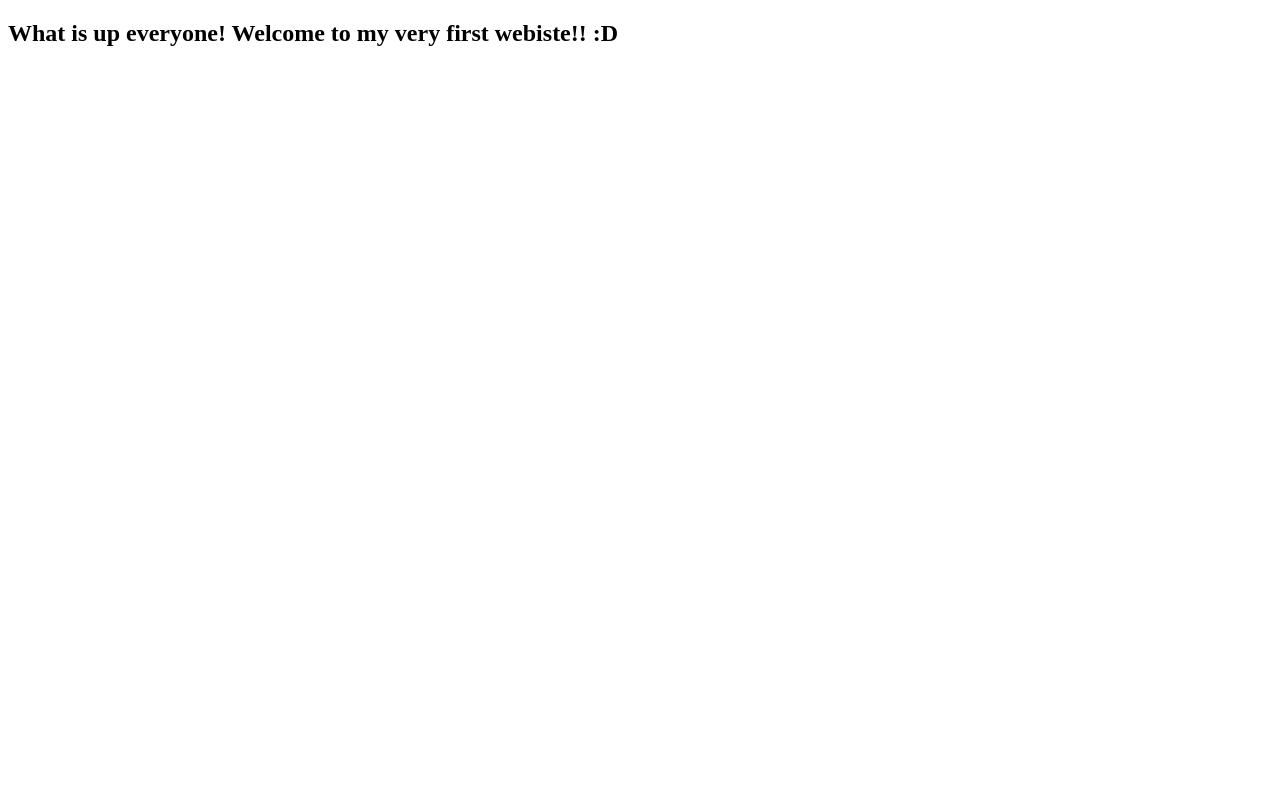
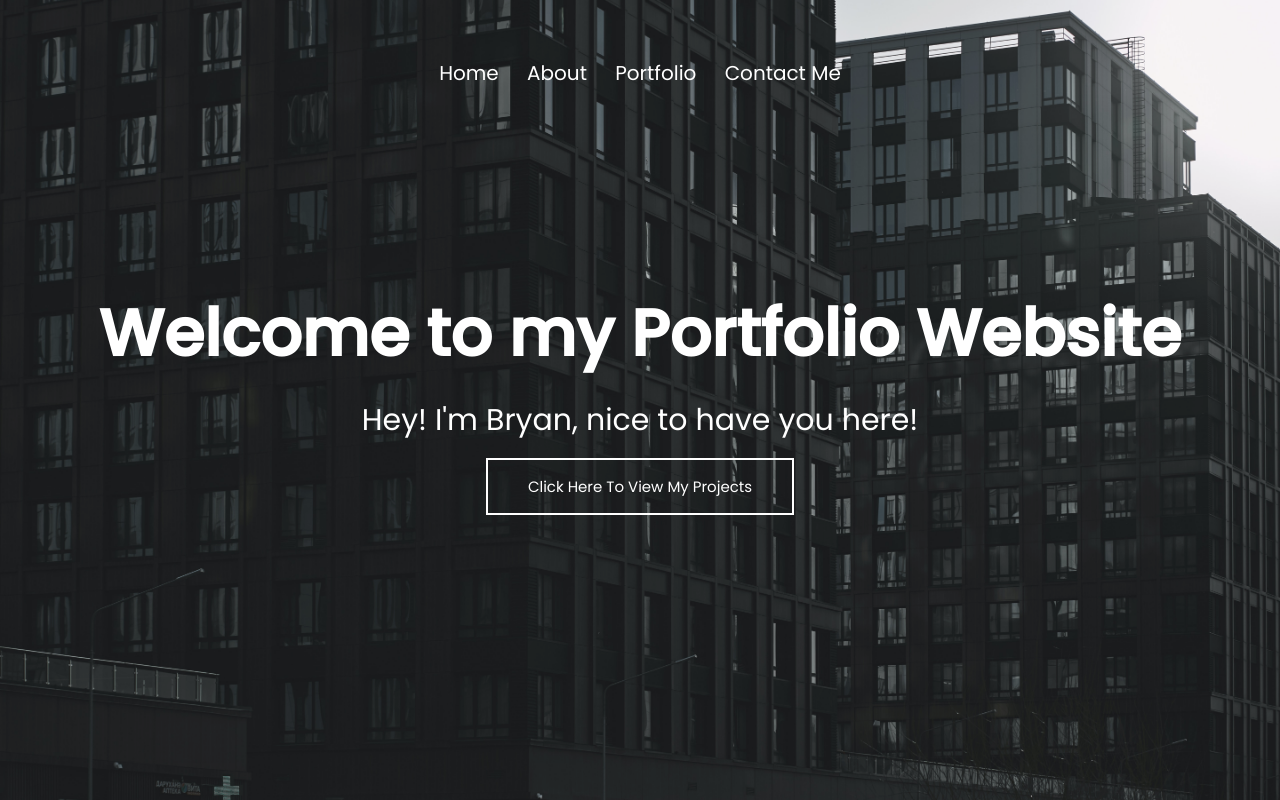
Before and after one commit to bryanng77/HTML_Documents, a plain HTML site: page index.html in a window 1280 px wide. Drawn offline with Linux system fonts and the light colour scheme.

Commit message:
Header and Nav Bar Completed

```diff
--- a/index.html
+++ b/index.html
@@ -1,17 +1,41 @@
 <!DOCTYPE html>
 <html>
-    <head>
 
-    </head>
+<head>
+    <meta name="viewport" content="with=device-width, initial-scale = 1.0">
+    <title>😀 Website Design Tutorial</title>
+    <link rel="stylesheet" href="style.css">
+    <link rel="preconnect" href="https://fonts.googleapis.com">
+    <link rel="preconnect" href="https://fonts.gstatic.com" crossorigin>
+    <link href="https://fonts.googleapis.com/css2?family=Poppins:wght@400;500&display=swap" rel="stylesheet">
+</head>
 
-    <body>
+<header>
+    <section class="header">
+        <nav>
+            <div class="nav-links">
+                <ul>
+                    <li><a href="">Home</a></li>
+                    <li><a href="">About</a></li>
+                    <li><a href="">Portfolio</a></li>
+                    <li><a href="">Contact Me</a></li>
+                </ul>
+            </div>
+        </nav>
 
-        <h2>What is up everyone! Welcome to my very first webiste!! :D</h2>
+        <div class="text-box">
+            <h1>Welcome to my Portfolio Website</h1>
+            <p>Hey! I'm Bryan, nice to have you here!</p>
+            <a href = "" class = "view-projects-btn">Click Here To View My Projects</a>
+        </div>
+
+    </section>
+</header>
+
+<body>
 
 
-    </body>
+</body>
 
-    <footer>
 
-    </footer>
 </html>
--- a/style.css
+++ b/style.css
@@ -0,0 +1,90 @@
+* {
+    padding: 0;
+    margin: 0;
+    font-family: 'Poppins', sans-serif;
+}
+
+.header {
+    min-height: 100vh;
+    width: 100%;
+    background-image: url(maxim-tolchinskiy-sW9O99GSVYQ-unsplash.jpg);
+    opacity: 0.9;
+    background-position: center;
+    background-size: cover;
+    position: relative;
+}
+
+.nav {
+    display: flex;
+    padding: 2% 6%;
+    justify-content: space-between;
+    align-items: center;
+}
+
+.nav-links {
+    flex: 1;
+    /* So that the links will occupy the entire row*/
+    text-align: center;
+}
+
+.nav-links ul li {
+    list-style: none;
+    display: inline-block;
+    padding: 8px 12px;
+    position: relative;
+    top: 50px;
+
+}
+
+.nav-links ul li a {
+    color: #fff;
+    text-decoration: none;
+    font-size: 20px;
+}
+
+/* This is to make the line that hovers over the nav bar words */
+.nav-links ul li::after {
+    content: " ";
+    width: 0%;
+    height: 2px;
+    background: #fff;
+    display: block;
+    margin: auto;
+    transition: 0.5s;
+}
+
+.nav-links ul li:hover::after {
+    width: 100%;
+}
+
+.text-box{
+    color: #fff;
+    position: absolute;
+    text-align: center;
+    top: 50%;
+    left: 50%;
+    transform: translate(-50%, -50%); /* to force the words to be centralized */
+    width: 90%;
+}
+
+.text-box h1{
+   font-size: 65px;
+}
+
+.text-box p{
+    margin: 15px 40px;
+    font-size: 30px;
+    color: #fff
+}
+
+.view-projects-btn{
+    display: inline-block;
+    text-decoration: none;
+    color: #fff;
+    border: 2px solid #fff;
+    padding: 15px 40px;
+    font-size: 15px;
+    background: transparent;
+    position: relative;
+    cursor: pointer; /* this changes the cursor pointer when I hover */
+}
```
Also changed, not shown: Bryan & Co.png (added), maxim-tolchinskiy-sW9O99GSVYQ-unsplash.jpg (added), richard-stachmann-2XxITOc0l8Q-unsplash.jpg (added), 1 other file.
